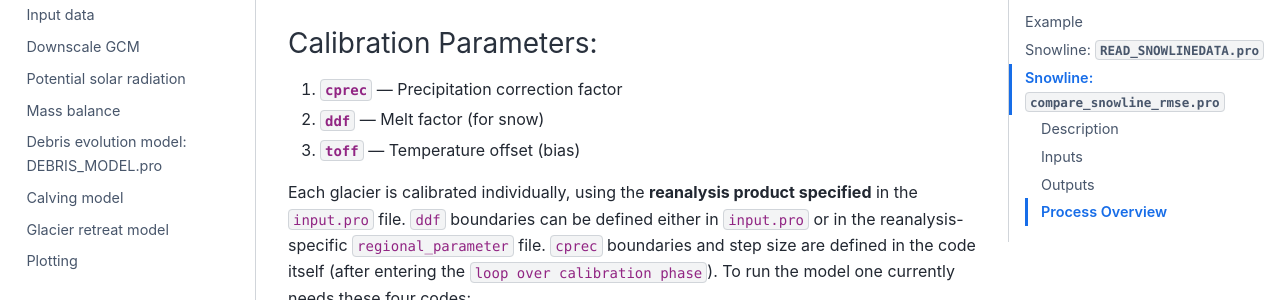
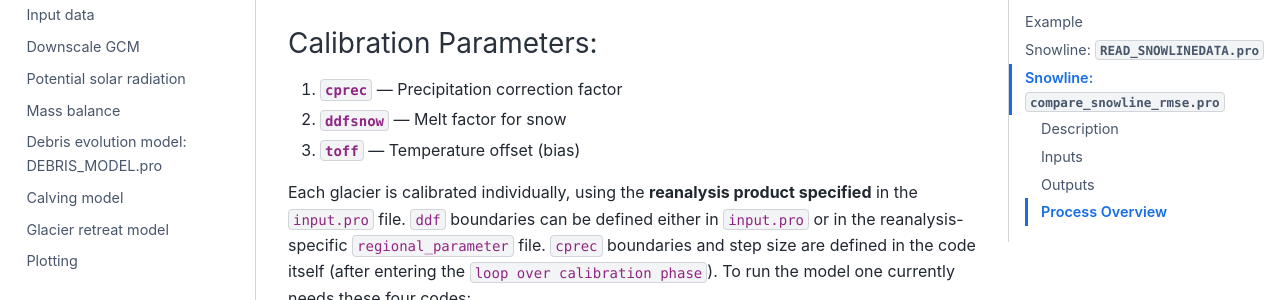
Before and after one commit to eth-vaw-glaciology/GloGEM-doc-temp, a Sphinx documentation site: the page built from docs/source/READ_SNOWLINEDATA_documentation.md, in a window 1280 px wide and 900 px high, scrolled down 657 px. Shown: the part 151-451 px from the top of the window. Built offline with Sphinx 7.4.7 and the Sphinx Book theme 1.1.4, drawn with Linux system fonts in a browser that asks for light colours.

Commit message:
Update READ_SNOWLINEDATA_documentation.md

```diff
--- a/docs/source/READ_SNOWLINEDATA_documentation.md
+++ b/docs/source/READ_SNOWLINEDATA_documentation.md
@@ -23,7 +23,7 @@ Unlike the original calibration, this method does **not loop through calibration
 ### Calibration Parameters:
 
 1. **`cprec`** — Precipitation correction factor
-2. **`ddf`** — Melt factor (for snow)
+2. **`ddfsnow`** — Melt factor for snow
 3. **`toff`** — Temperature offset (bias)
 
 Each glacier is calibrated individually, using the **reanalysis product specified** in the `input.pro` file. `ddf` boundaries can be defined either in `input.pro` or in the reanalysis-specific `regional_parameter` file. `cprec` boundaries and step size are defined in the code itself (after entering the `loop over calibration phase`). To run the model one currently needs these four codes:
```
